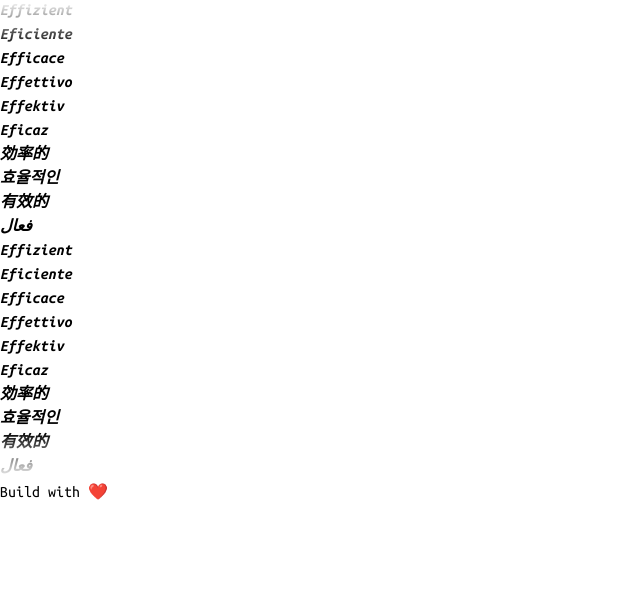
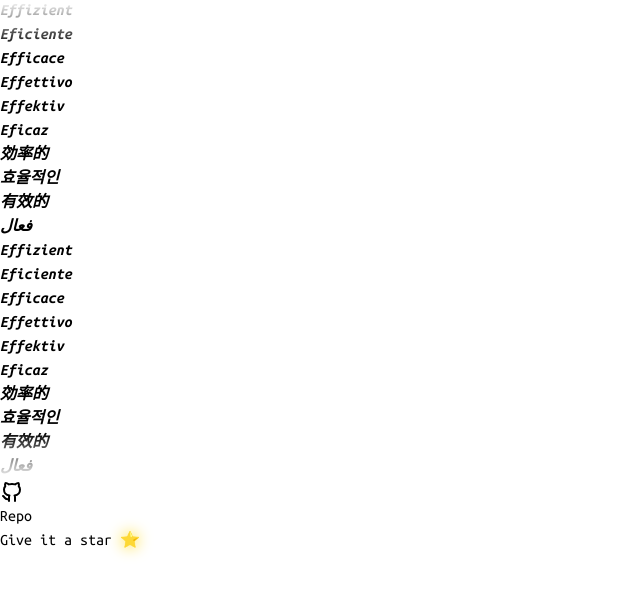
Before and after one commit to DevJaGz/app-fast-marquee, an Angular app: page / in a window 1280 px wide. Shown: the top 594 px of the page, without its empty margins (0-640 px from the left). Built offline with nearby package versions, Linux system fonts and the light colour scheme.

Commit message:
feat: update Ngx Fast Marquee library documentation and add github button

```diff
--- a/projects/ngx-fast-marquee/package.json
+++ b/projects/ngx-fast-marquee/package.json
@@ -6,6 +6,7 @@
     "email": "jgomezpersonal7@gmail.com",
     "url": "https://www.linkedin.com/in/julian-andres-gomez-gomez-6a3348279/"
   },
+  "homepage": "https://ngx-fast-marquee.web.app/",
   "repository": {
     "type": "git",
     "url": "https://github.com/DevJaGz/app-fast-marquee.git"
--- a/src/app/features/home-feature/home-feature.component.html
+++ b/src/app/features/home-feature/home-feature.component.html
@@ -2,9 +2,5 @@
   <section class="absolute top-0 left-4 h-full animate-fade-right">
     <app-marquee-words />
   </section>
-  <div
-    class="rounded-full py-2 px-4 bg-zinc-800 grid place-items-center animate-jump-in animate-delay-300 animate-once shadow-lg"
-  >
-    <h1 class="text-center font-semibold select-none">Build with ❤️</h1>
-  </div>
+  <app-repo-advertising />
 </div>
--- a/src/app/features/home-feature/home-feature.component.ts
+++ b/src/app/features/home-feature/home-feature.component.ts
@@ -1,11 +1,12 @@
 import { ChangeDetectionStrategy, Component } from '@angular/core';
 import { CommonModule } from '@angular/common';
 import { MarqueeWordsComponent } from 'src/app/shared/components/marquee-words/marquee-words.component';
+import { RepoAdvertisingComponent } from 'src/app/shared/components/repo-advertising/repo-advertising.component';
 
 @Component({
   selector: 'app-home-feature',
   standalone: true,
-  imports: [CommonModule, MarqueeWordsComponent],
+  imports: [CommonModule, MarqueeWordsComponent, RepoAdvertisingComponent],
   templateUrl: './home-feature.component.html',
   changeDetection: ChangeDetectionStrategy.OnPush,
 })
--- /dev/null
+++ b/src/app/shared/components/repo-advertising/repo-advertising.component.html
@@ -0,0 +1,31 @@
+<section class="flex flex-col gap-2 justify-center items-center">
+  <a
+    class="rounded flex items-center gap-1 py-2 px-4 bg-zinc-800 shadow-lg animate-jump-in animate-delay-300 animate-once"
+    href="https://github.com/DevJaGz/app-fast-marquee"
+    target="_blank"
+  >
+    <svg
+      xmlns="http://www.w3.org/2000/svg"
+      class="icon icon-tabler icon-tabler-brand-github"
+      width="24"
+      height="24"
+      viewBox="0 0 24 24"
+      stroke-width="2"
+      stroke="currentColor"
+      fill="none"
+      stroke-linecap="round"
+      stroke-linejoin="round"
+    >
+      <path stroke="none" d="M0 0h24v24H0z" fill="none" />
+      <path
+        d="M9 19c-4.3 1.4 -4.3 -2.5 -6 -3m12 5v-3.5c0 -1 .1 -1.4 -.5 -2c2.8 -.3 5.5 -1.4 5.5 -6a4.6 4.6 0 0 0 -1.3 -3.2a4.2 4.2 0 0 0 -.1 -3.2s-1.1 -.3 -3.5 1.3a12.3 12.3 0 0 0 -6.2 0c-2.4 -1.6 -3.5 -1.3 -3.5 -1.3a4.2 4.2 0 0 0 -.1 3.2a4.6 4.6 0 0 0 -1.3 3.2c0 4.6 2.7 5.7 5.5 6c-.6 .6 -.6 1.2 -.5 2v3.5"
+      />
+    </svg>
+    <span>Repo</span>
+  </a>
+  <p
+    class="text-center select-none animate-jump-in animate-once animate-delay-500"
+  >
+    Give it a star <span class="emoji-star-animation">⭐</span>
+  </p>
+</section>
--- /dev/null
+++ b/src/app/shared/components/repo-advertising/repo-advertising.component.ts
@@ -0,0 +1,11 @@
+import { ChangeDetectionStrategy, Component } from '@angular/core';
+import { CommonModule } from '@angular/common';
+
+@Component({
+  selector: 'app-repo-advertising',
+  standalone: true,
+  imports: [CommonModule],
+  templateUrl: './repo-advertising.component.html',
+  changeDetection: ChangeDetectionStrategy.OnPush,
+})
+export class RepoAdvertisingComponent {}
--- a/src/styles.scss
+++ b/src/styles.scss
@@ -3,7 +3,9 @@
 @tailwind utilities;
 
 @import "fonts.scss";
+@import "animations.scss";
 @import "loader.scss";
+@import "marquees.scss";
 
 html,
 body {
@@ -16,8 +18,3 @@ body {
   padding: 0;
   box-sizing: border-box;
 }
-
-.marquee-word {
-  font-style: italic;
-  font-weight: bold;
-}
--- /dev/null
+++ b/src/styles/animations.scss
@@ -0,0 +1,24 @@
+.emoji-star-animation {
+  animation: twinkle 5s infinite;
+  display: inline-block;
+}
+
+@keyframes twinkle {
+  0%,
+  100% {
+    filter: drop-shadow(
+      0 0 5px gold
+    ); /* Adjust the shadow color and size as needed */
+  }
+  50% {
+    filter: drop-shadow(
+      0 0 10px gold
+    ); /* Adjust the shadow color and size as needed */
+  }
+
+  75% {
+    filter: drop-shadow(
+      0 0 7px gold
+    ); /* Adjust the shadow color and size as needed */
+  }
+}
--- /dev/null
+++ b/src/styles/marquees.scss
@@ -0,0 +1,4 @@
+.marquee-word {
+  font-style: italic;
+  font-weight: bold;
+}
```
Also changed, not shown: projects/ngx-fast-marquee/README.md, 1 other file (tests, documents, lock files or other folders).
